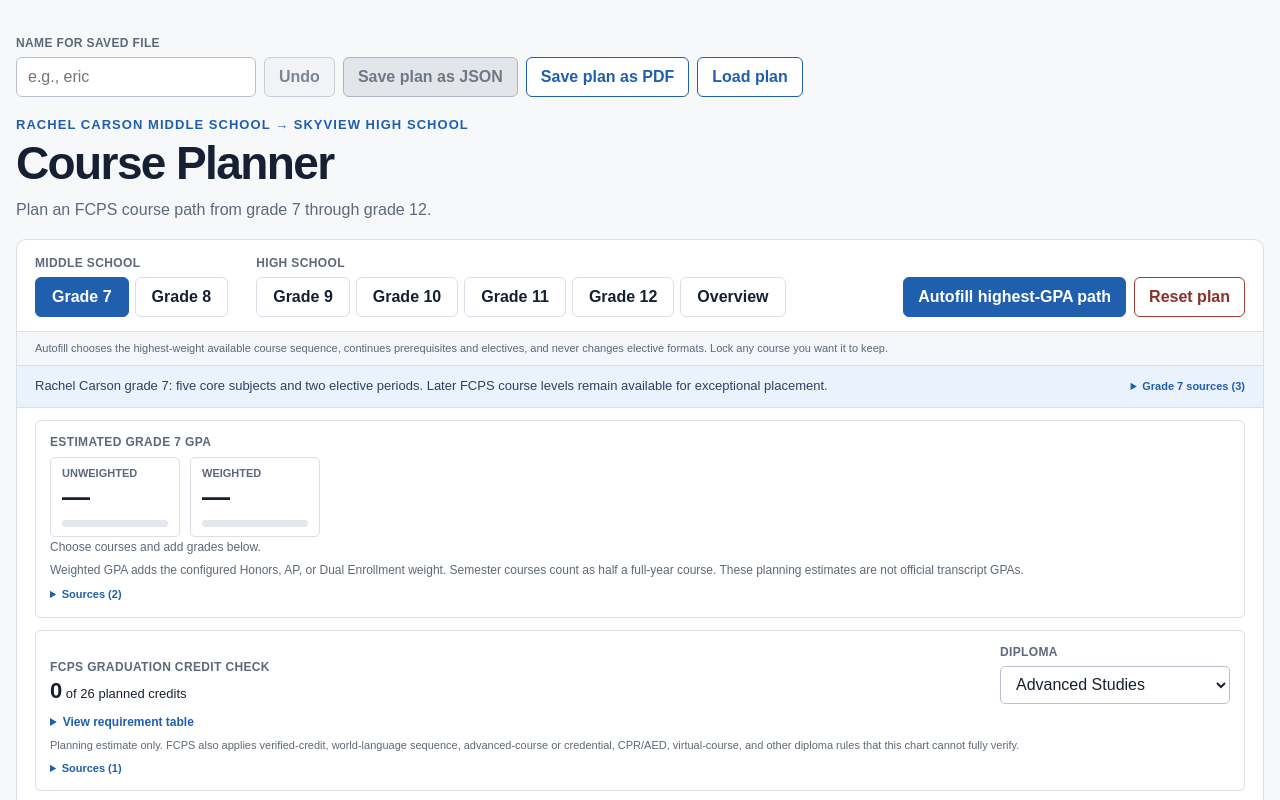
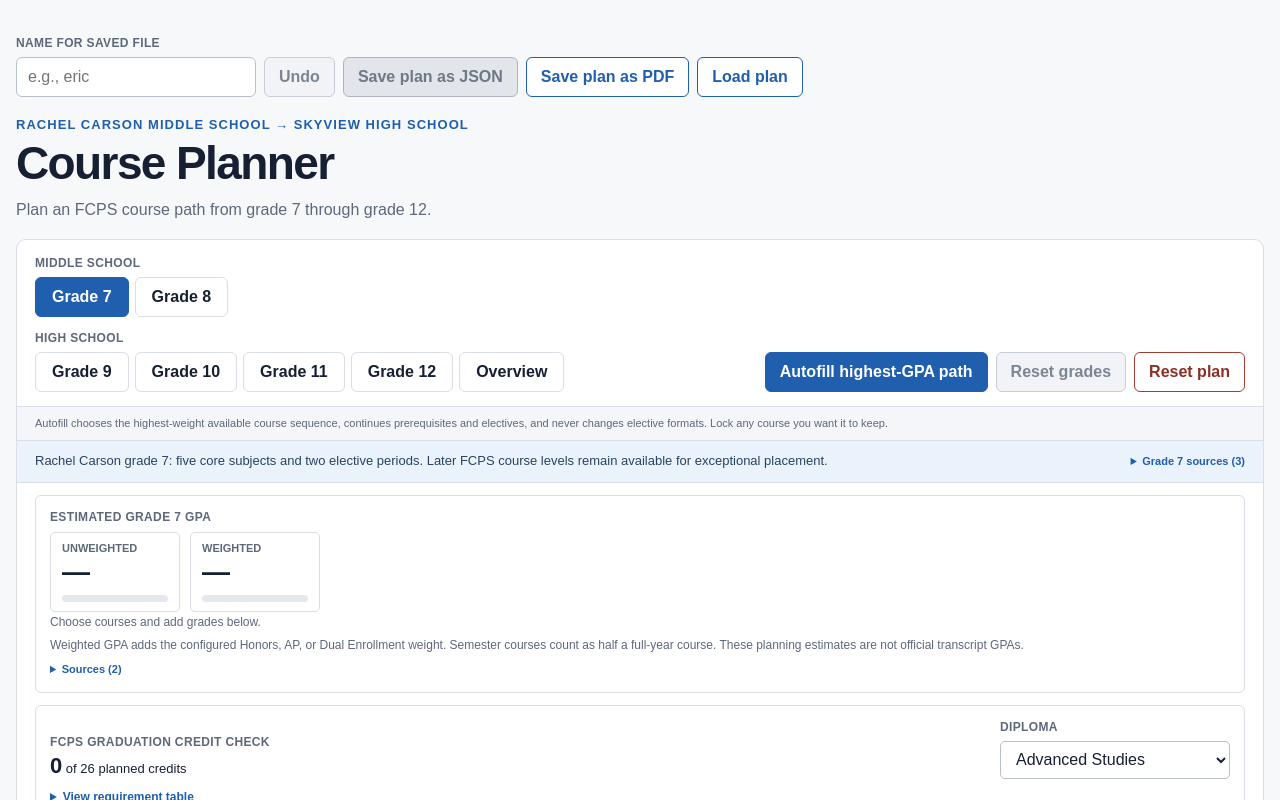
Before and after one commit to bishoppawn1/curriculum-chooser, a React (Vite) app: page / in a window 1280 px wide. Shown: the top 800 px of the page. Built offline with nearby package versions, Linux system fonts and the light colour scheme.

Commit message:
Add grade-only reset control

```diff
--- a/src/App.tsx
+++ b/src/App.tsx
@@ -2045,6 +2045,8 @@
   const requiredCreditTotal = diplomaType === "advanced" ? 26 : 22;
   const { issues, confirmations } = planChecks(diplomaType, selections, eligibilityChecks);
   const planCheckCount = issues.length + confirmations.length;
+  const hasEnteredGrades = Object.values(priorCourseGrades).some(Boolean)
+    || gradeOrder.some((planGrade) => Object.values(selections[planGrade]).some((value) => value.primaryGrade || value.secondaryGrade));
 
   function rememberCurrentPlan() {
     const snapshot: PlannerSnapshot = {
@@ -2236,6 +2238,22 @@
       const message = error instanceof Error ? error.message : "The selected file could not be loaded.";
       setLoadMessage({ kind: "error", text: message });
     }
+  }
+
+  function resetGrades() {
+    if (!window.confirm("Clear every entered grade? Course selections, elective formats, locks, and checklist answers will stay in place.")) return;
+
+    rememberCurrentPlan();
+    setSelections((current) => {
+      const next = structuredClone(current);
+      for (const planGrade of gradeOrder) {
+        for (const [slotId, value] of Object.entries(next[planGrade])) {
+          next[planGrade][slotId] = { ...value, primaryGrade: "", secondaryGrade: "" };
+        }
+      }
+      return next;
+    });
+    setPriorCourseGrades({});
   }
 
   function resetPlan() {
@@ -2310,6 +2328,7 @@
           </div>
           <div className="toolbar-actions">
             <button type="button" className="autofill-button" onClick={autofillPlan}>Autofill highest-GPA path</button>
+            <button type="button" className="reset-grades-button" disabled={!hasEnteredGrades} onClick={resetGrades}>Reset grades</button>
             <button type="button" className="reset-button" onClick={resetPlan}>Reset plan</button>
           </div>
         </div>
--- a/src/styles.css
+++ b/src/styles.css
@@ -42,6 +42,9 @@
 .toolbar-actions { display: flex; flex: none; gap: 8px; }
 .autofill-button { min-height: 40px; padding: 0 14px; border: 1px solid var(--primary); border-radius: 6px; background: var(--primary); color: white; cursor: pointer; font-weight: 700; }
 .autofill-button:hover { background: #194f92; }
+.reset-grades-button { min-height: 40px; padding: 0 14px; border: 1px solid var(--primary); border-radius: 6px; background: white; color: var(--primary); cursor: pointer; font-weight: 700; }
+.reset-grades-button:hover:not(:disabled) { background: var(--primary-soft); }
+.reset-grades-button:disabled { border-color: #c7cdd6; background: #f1f3f6; color: #7c8594; cursor: not-allowed; }
 .reset-button { min-height: 40px; padding: 0 14px; border: 1px solid #a23d31; border-radius: 6px; background: white; color: #8b3026; cursor: pointer; font-weight: 700; }
 .reset-button:hover { background: #fff2f0; }
 .autofill-guidance { display: flex; align-items: center; justify-content: space-between; gap: 12px; padding: 9px 18px; border-top: 1px solid var(--border); background: #f4f6f9; }
```
Also changed, not shown: 1 other file (tests, documents, lock files or other folders).
